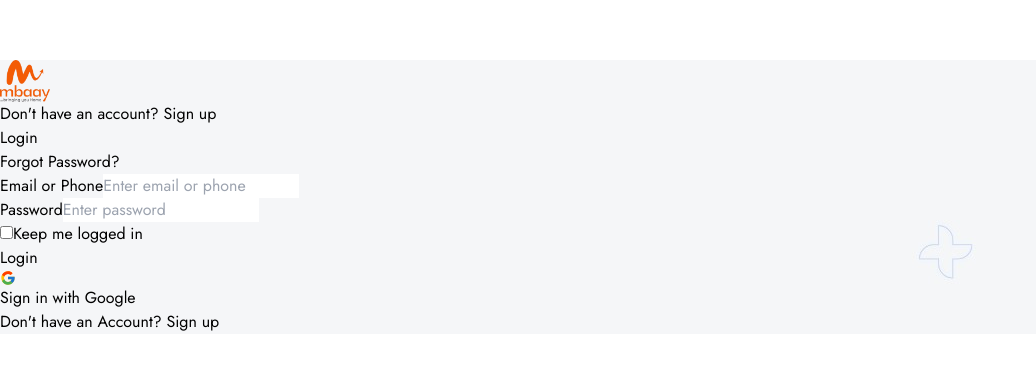
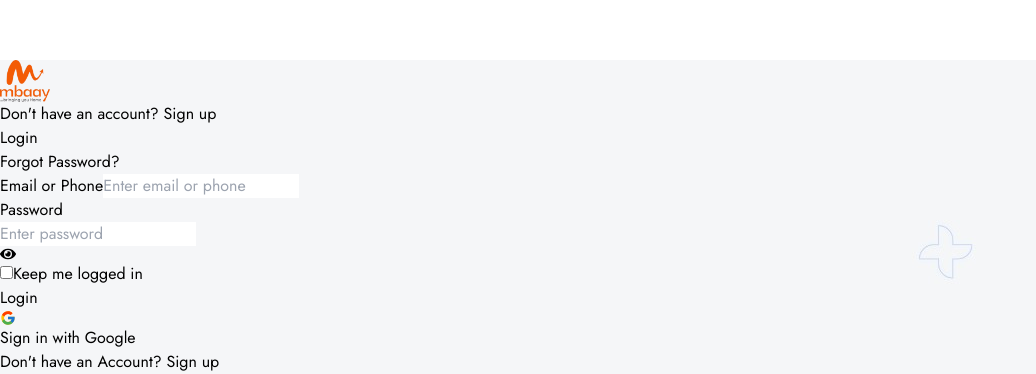
Before and after one commit to JudeChukwuma14/MbaayAdminPanel, a React (Vite) app: page /login-admin in a window 1280 px wide. Shown: the part 1959-2333 px from the top of the page, without its empty margins (0-1036 px from the left). Before the commit the page ends 2293 px from the top, so only its background shows below. Built offline with nearby package versions, Linux system fonts and the light colour scheme.

Commit message:
Password

```diff
--- a/src/components/auth/LoginAdmin.tsx
+++ b/src/components/auth/LoginAdmin.tsx
@@ -10,6 +10,7 @@ import Silding from "../reuseable/Sliding";
 import { Logo } from "../../assets/image";
 import { setAdmin } from "../redux/slices/adminSlice";
 import { loginAdmin } from "../../services/adminApi";
+import { FaEye, FaEyeSlash } from "react-icons/fa";
 
 const bg = {
   backgroundImage: `url(${background})`,
@@ -24,7 +25,7 @@ const LoginAdmin = () => {
   const dispatch = useDispatch();
   const navigate = useNavigate();
   const [isLoading, setIsLoading] = useState<boolean>(false);
-
+  const [showPassword, setShowPassword] = useState<boolean>(false);
   const {
     register,
     handleSubmit,
@@ -106,7 +107,7 @@ const LoginAdmin = () => {
                     {...register("emailOrPhone", {
                       required: "Email or phone is required",
                     })}
-                    className="w-full p-2 border border-gray-300 focus:outline-none focus:border-orange-600"
+                   className="w-full p-3 mt-1 transition border border-gray-300 rounded-md focus:outline-none focus:ring-2 focus:ring-orange-500"
                     placeholder="Enter email or phone"
                   />
                   <p className="text-red-500 text-[10px]">
@@ -116,21 +117,31 @@ const LoginAdmin = () => {
 
                 <div>
                   <label className="block text-sm font-medium">Password</label>
+                  <div className="relative">
                     <input
-                    type="password"
+                      type={showPassword ? "text" : "password"}
+                      placeholder="Enter password"
+                      className="w-full p-3 mt-1 transition border border-gray-300 rounded-md focus:outline-none focus:ring-2 focus:ring-orange-500"
                       {...register("password", {
                         required: "Password is required",
                         minLength: {
-                        value: 8,
-                        message: "Password must be at least 8 characters",
+                          value: 6,
+                          message: "Password must be at least 6 characters",
                         },
                       })}
-                    className="w-full p-2 border border-gray-300 focus:outline-none focus:border-orange-600"
-                    placeholder="Enter password"
                     />
-                  <p className="text-red-500 text-[10px]">
-                    {errors.password?.message}
+                    <span
+                      className="absolute text-gray-500 cursor-pointer right-5 top-5"
+                      onClick={() => setShowPassword(!showPassword)}
+                    >
+                      {showPassword ? <FaEyeSlash /> : <FaEye />}
+                    </span>
+                    {errors.password && (
+                      <p className="mt-1 text-sm text-red-500">
+                        {errors.password.message}
                       </p>
+                    )}
+                  </div>
                 </div>
 
                 <div className="flex items-center">
```
Lines whose indentation alone changed are shown as unchanged.
